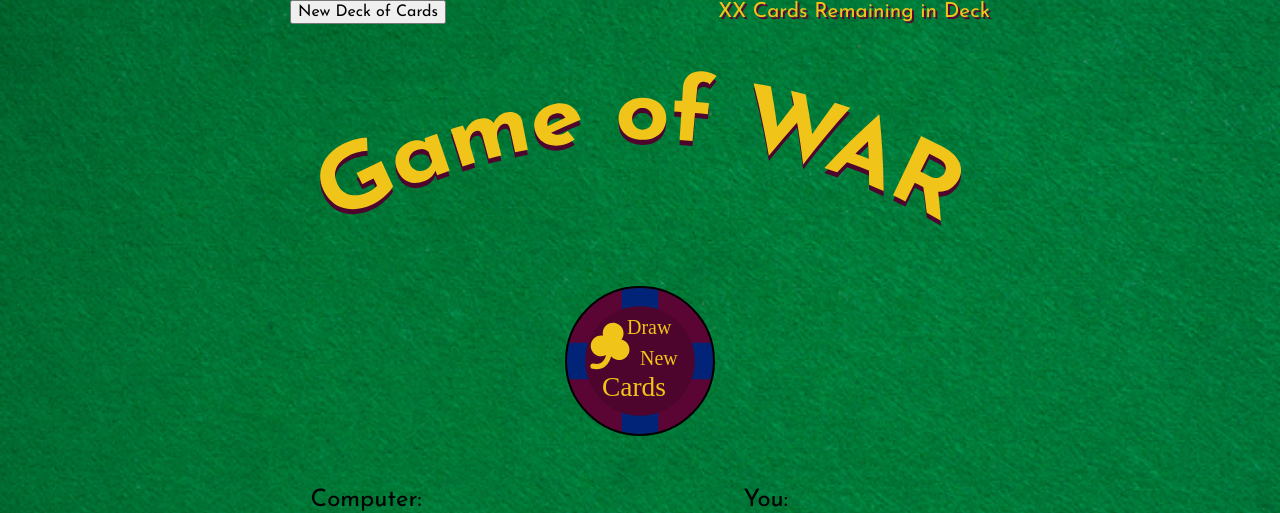
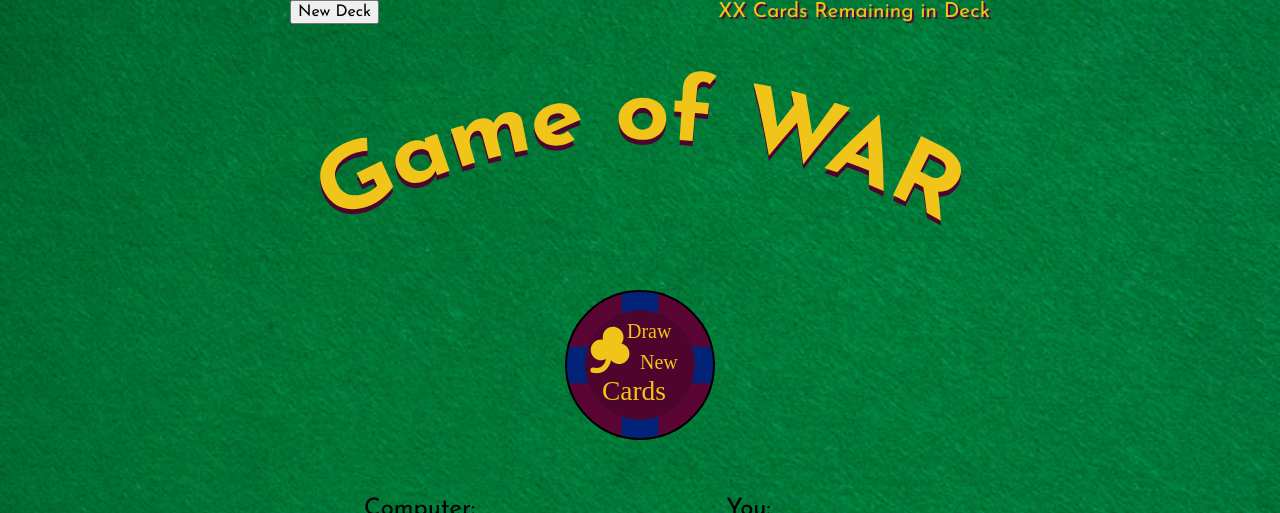
Before and after one commit to MrFranksJr/game-of-war, a plain HTML site: page index.html in a window 1280 px wide. Shown: the top 513 px of the page. Drawn offline with nearby package versions, Linux system fonts and the light colour scheme; no server answers.

Commit message:
UX optimizations

```diff
--- a/index.css
+++ b/index.css
@@ -9,10 +9,11 @@ html, body {
 }
 
 body {
+    display: flex;
+    flex-direction: column;
     background-image: url(/img/table.png);
     background-position: center;
     background-size: cover;
-    height: 100vh;
     max-height: 100%;
     max-width: 700px;
     margin: 0 auto;
--- a/index.html
+++ b/index.html
@@ -13,7 +13,7 @@
     </head>
     <body>
         <div class="header">
-            <button id="new-deck">New Deck of Cards</button>
+            <button id="new-deck">New Deck</button>
             <div class="remaining-cards" id="remaining-cards">XX Cards Remaining in Deck</div>
         </div>
         <h1><img src="/img/title.svg" alt="Game of War"></h1>
--- a/index.js
+++ b/index.js
@@ -26,9 +26,11 @@ function drawCards() {
 
                     if (i === 0) {
                         i++
+                        document.getElementById('card-1').src = "/img/card-back.png"
                         preLoadImage(card.image, 'card-1')
                     }
                     else if (i === 1) {
+                        document.getElementById('card-2').src = "/img/card-back.png"
                         preLoadImage(card.image, 'card-2')
                     }
                 }
```
